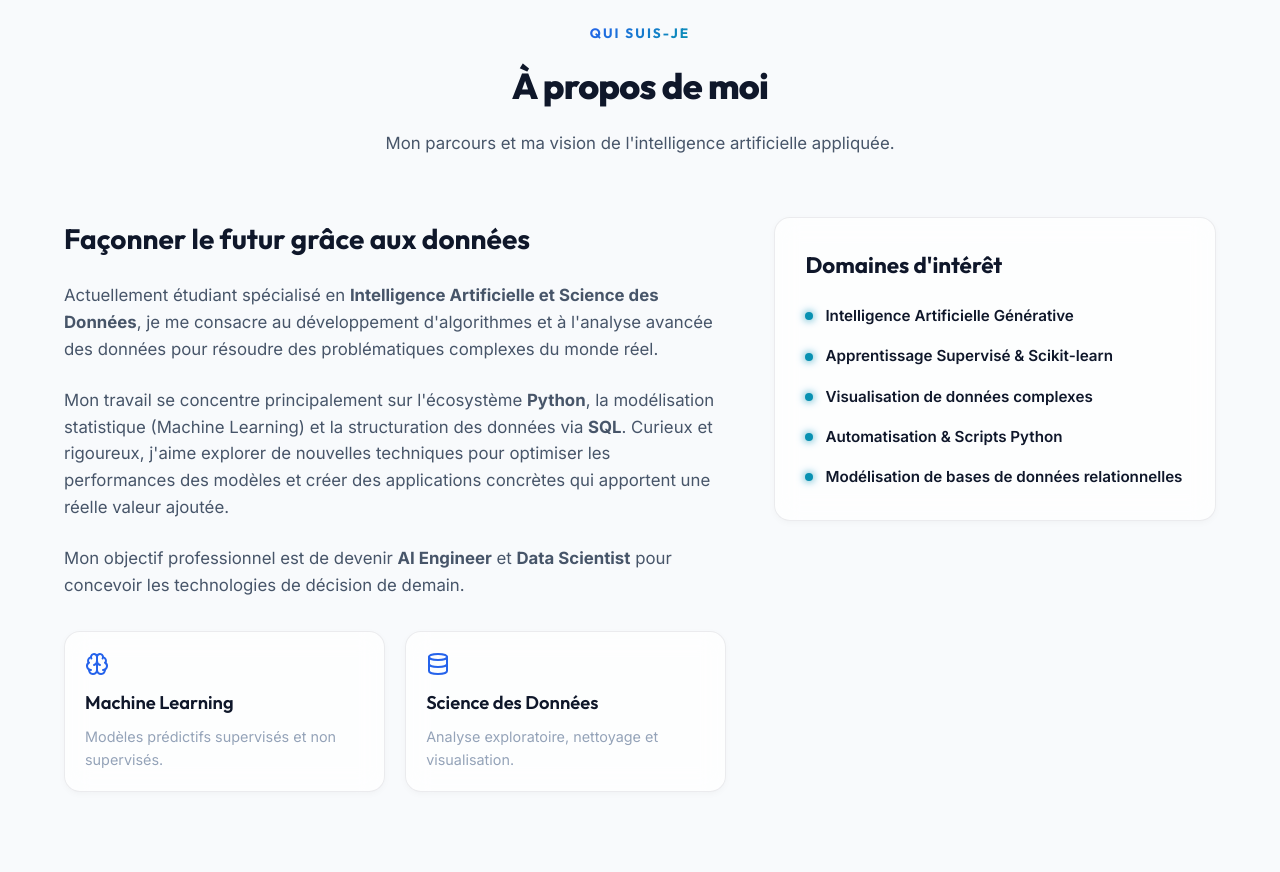
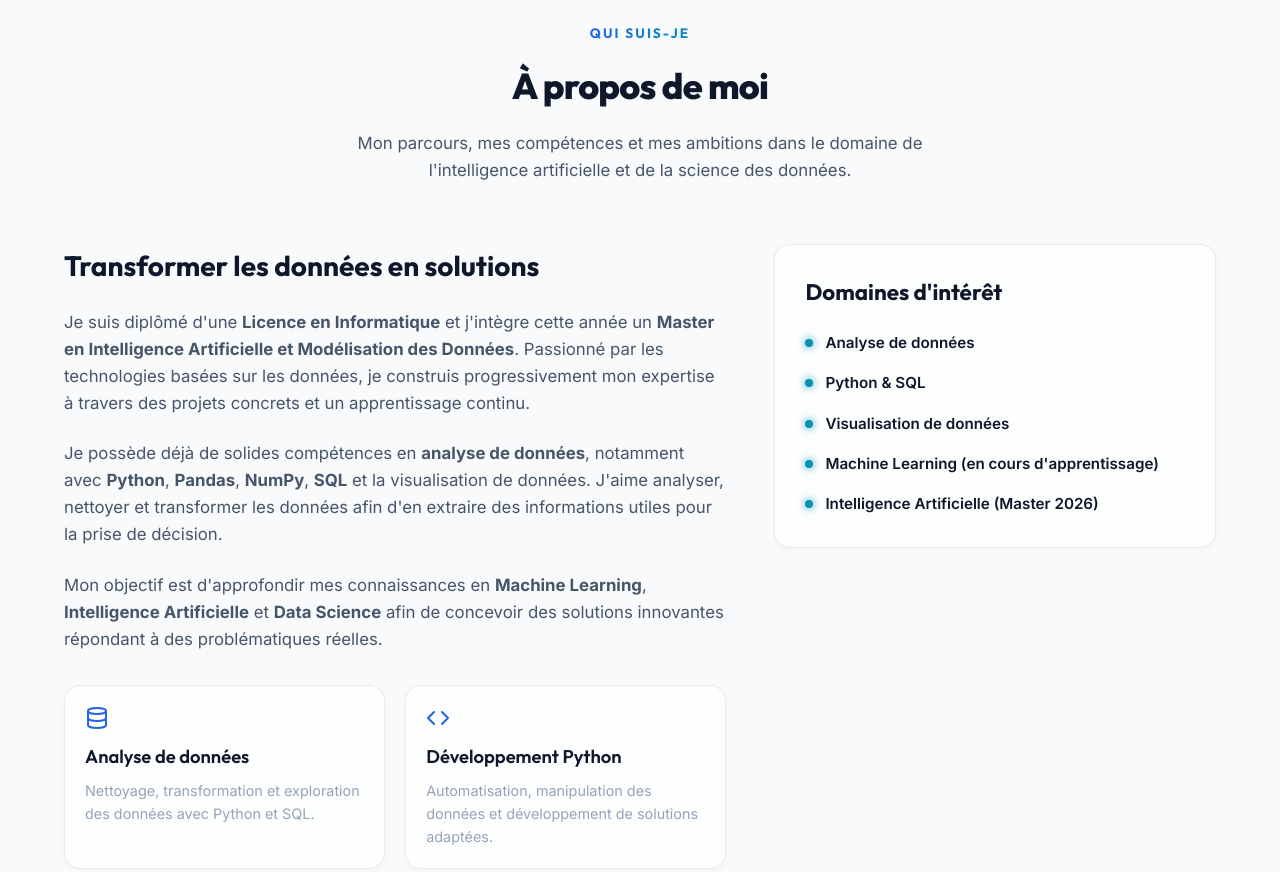
Before and after one commit to yahyenanti22/MyPortofilio, a plain HTML site: page index.html in a window 1280 px wide. Shown: the part 880-1752 px from the top of the page. Drawn offline with nearby package versions, Linux system fonts and the light colour scheme.

Commit message:
modifie a propos de moi

```diff
--- a/index.html
+++ b/index.html
@@ -117,58 +117,67 @@
     <div class="section-header animate-on-scroll">
         <span class="section-tag">Qui suis-je</span>
         <h2 class="section-title">À propos de moi</h2>
-            <p class="section-desc">Mon parcours et ma vision de l'intelligence artificielle appliquée.</p>
+        <p class="section-desc">Mon parcours, mes compétences et mes ambitions dans le domaine de l'intelligence artificielle et de la science des données.</p>
     </div>
 
     <div class="about-grid">
         <div class="about-text animate-on-scroll">
-                <h3>Façonner le futur grâce aux données</h3>
+            <h3>Transformer les données en solutions</h3>
+
             <p>
-                    Actuellement étudiant spécialisé en <strong>Intelligence Artificielle et Science des Données</strong>, je me consacre au développement d'algorithmes et à l'analyse avancée des données pour résoudre des problématiques complexes du monde réel.
+                Je suis diplômé d'une <strong>Licence en Informatique</strong> et j'intègre cette année un <strong>Master en Intelligence Artificielle et Modélisation des Données</strong>. Passionné par les technologies basées sur les données, je construis progressivement mon expertise à travers des projets concrets et un apprentissage continu.
             </p>
+
             <p>
-                    Mon travail se concentre principalement sur l'écosystème <strong>Python</strong>, la modélisation statistique (Machine Learning) et la structuration des données via <strong>SQL</strong>. Curieux et rigoureux, j'aime explorer de nouvelles techniques pour optimiser les performances des modèles et créer des applications concrètes qui apportent une réelle valeur ajoutée.
+                Je possède déjà de solides compétences en <strong>analyse de données</strong>, notamment avec <strong>Python</strong>, <strong>Pandas</strong>, <strong>NumPy</strong>, <strong>SQL</strong> et la visualisation de données. J'aime analyser, nettoyer et transformer les données afin d'en extraire des informations utiles pour la prise de décision.
             </p>
+
             <p>
-                    Mon objectif professionnel est de devenir <strong>AI Engineer</strong> et <strong>Data Scientist</strong> pour concevoir les technologies de décision de demain.
+                Mon objectif est d'approfondir mes connaissances en <strong>Machine Learning</strong>, <strong>Intelligence Artificielle</strong> et <strong>Data Science</strong> afin de concevoir des solutions innovantes répondant à des problématiques réelles.
             </p>
 
             <div class="about-highlights">
                 <div class="glass-card highlight-box">
-                        <i data-lucide="brain" class="highlight-icon"></i>
-                        <h4>Machine Learning</h4>
-                        <p>Modèles prédictifs supervisés et non supervisés.</p>
+                    <i data-lucide="database" class="highlight-icon"></i>
+                    <h4>Analyse de données</h4>
+                    <p>Nettoyage, transformation et exploration des données avec Python et SQL.</p>
                 </div>
+
                 <div class="glass-card highlight-box">
-                        <i data-lucide="database" class="highlight-icon"></i>
-                        <h4>Science des Données</h4>
-                        <p>Analyse exploratoire, nettoyage et visualisation.</p>
+                    <i data-lucide="code" class="highlight-icon"></i>
+                    <h4>Développement Python</h4>
+                    <p>Automatisation, manipulation des données et développement de solutions adaptées.</p>
                 </div>
             </div>
         </div>
 
         <div class="glass-card about-skills-focus animate-on-scroll delay-200">
             <h3>Domaines d'intérêt</h3>
+
             <ul class="focus-list">
                 <li class="focus-item">
                     <div class="focus-bullet"></div>
-                        <span class="focus-title">Intelligence Artificielle Générative</span>
+                    <span class="focus-title">Analyse de données</span>
                 </li>
+
                 <li class="focus-item">
                     <div class="focus-bullet"></div>
-                        <span class="focus-title">Apprentissage Supervisé & Scikit-learn</span>
+                    <span class="focus-title">Python & SQL</span>
                 </li>
+
                 <li class="focus-item">
                     <div class="focus-bullet"></div>
-                        <span class="focus-title">Visualisation de données complexes</span>
+                    <span class="focus-title">Visualisation de données</span>
                 </li>
+
                 <li class="focus-item">
                     <div class="focus-bullet"></div>
-                        <span class="focus-title">Automatisation & Scripts Python</span>
+                    <span class="focus-title">Machine Learning (en cours d'apprentissage)</span>
                 </li>
+
                 <li class="focus-item">
                     <div class="focus-bullet"></div>
-                        <span class="focus-title">Modélisation de bases de données relationnelles</span>
+                    <span class="focus-title">Intelligence Artificielle (Master 2026)</span>
                 </li>
             </ul>
         </div>
```
Lines whose indentation alone changed are shown as unchanged.
